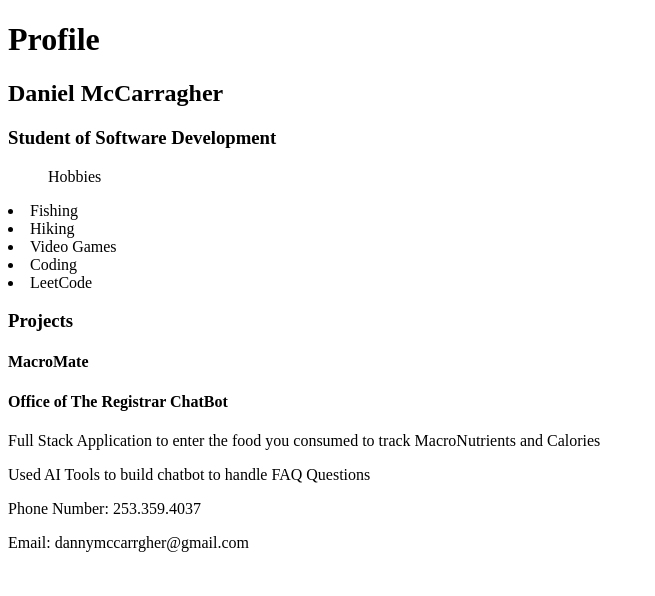
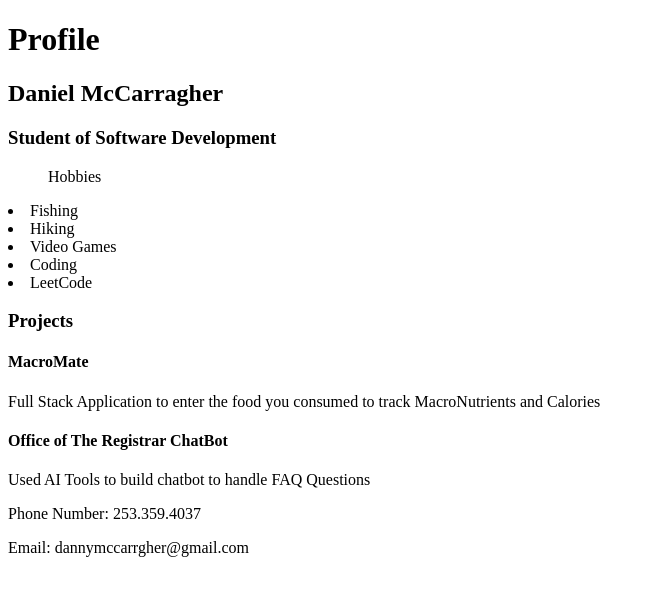
Before and after one commit to dannymccarragher/SDEV355-Components, a React (Vite) app: page / in a window 1280 px wide. Shown: the top 596 px of the page, without its empty margins (0-655 px from the left). Built offline with nearby package versions, Linux system fonts and the light colour scheme.

Commit message:
Fixed mapping of Projects Array

```diff
--- a/src/Projects.jsx
+++ b/src/Projects.jsx
@@ -13,15 +13,14 @@ const Projects = () => {
     },
   ];
 
-  const projectName = projects.map(project => <h4> {project.name} </h4>);
-  const projectDescription = projects.map(project => <p> {project.description}</p>)
+  const projectName = projects.map(project => <><h4> {project.name} </h4><p>{project.description}</p></>);
+
 
   return (
     <>
     <div>
       <h3> Projects </h3>
       {projectName}
-      {projectDescription}
     </div>
     </>
   );
```
